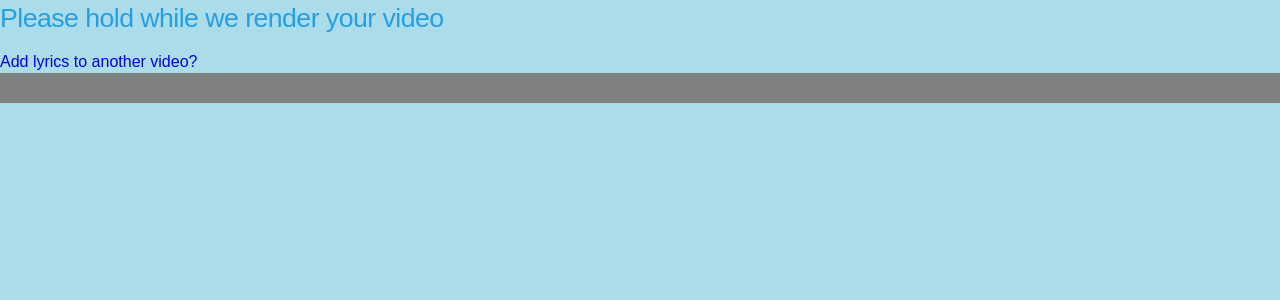
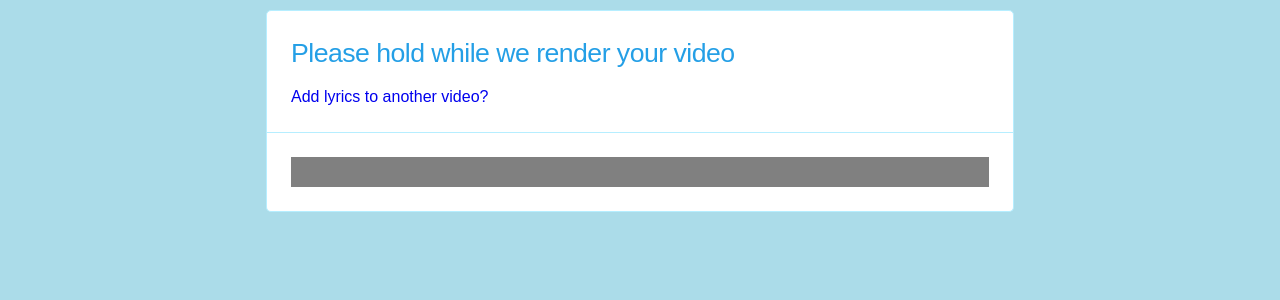
Before and after one commit to DoduRH/RenderWebsite, a Python web app: template Website/templates/hold.html in a window 1280 px wide. Shown: the part 78-378 px from the top of the page. Run offline with Jinja, Linux system fonts and the light colour scheme; the template is opened without the code that fills it, so the values that code supplies are empty.

Commit message:
fixes after merge

```diff
--- a/Website/templates/hold.html
+++ b/Website/templates/hold.html
@@ -10,25 +10,29 @@
 
 <body>
   <header>
-    <a href="/"><h1 style="color:white">Add my lyrics</h1></a>
+    <a href="/">
+      <h1 style="color:white">Add my lyrics</h1>
+    </a>
     <nav>
-        <a href="/">Add lyrics</a>
-        <a href="/contact">Contact</a>
+      <a href="/">Add lyrics</a>
+      <a href="/contact">Contact</a>
     </nav>
   </header>
-  <main>
-    <section>
-      <article>
+  <div class=row>
+    <div class=column style="width: 20%"></div>
+    <div class=column style="width: 60%">
+      <div class="capsule">
         <h2 id="head">Please hold while we render your video</h2>
         <a href="/">Add lyrics to another video?</a>
-      </article>
-      <article>
+      </div>
+      <div class="capsule">
         <div id="myProgress">
           <div id="myBar" style="width: 0%"></div>
         </div>
-      </article>
-    </section>
-  </main>
+      </div>
+    </div>
+    <div class=column style="width: 20%"></div>
+  </div>
 </body>
 
 <script>
@@ -38,7 +42,7 @@
     var name = cname + "="
     var decodedCookie = decodeURIComponent(document.cookie)
     var ca = decodedCookie.split(';')
-    for(var i = 0; i <ca.length; i++) {
+    for (var i = 0; i < ca.length; i++) {
       var c = ca[i]
       while (c.charAt(0) == ' ') {
         c = c.substring(1)
@@ -50,12 +54,12 @@
       }
     }
     return
-}
+  }
 
   function deleteTimingInfo() {
     regStart = /(start_[0-9]|stop_[0-9])/g
     while ((match = regStart.exec(document.cookie)) != null) {
-        deleteCookie(match[0])
+      deleteCookie(match[0])
     }
     deleteCookie("lyricsArea")
   }
```
